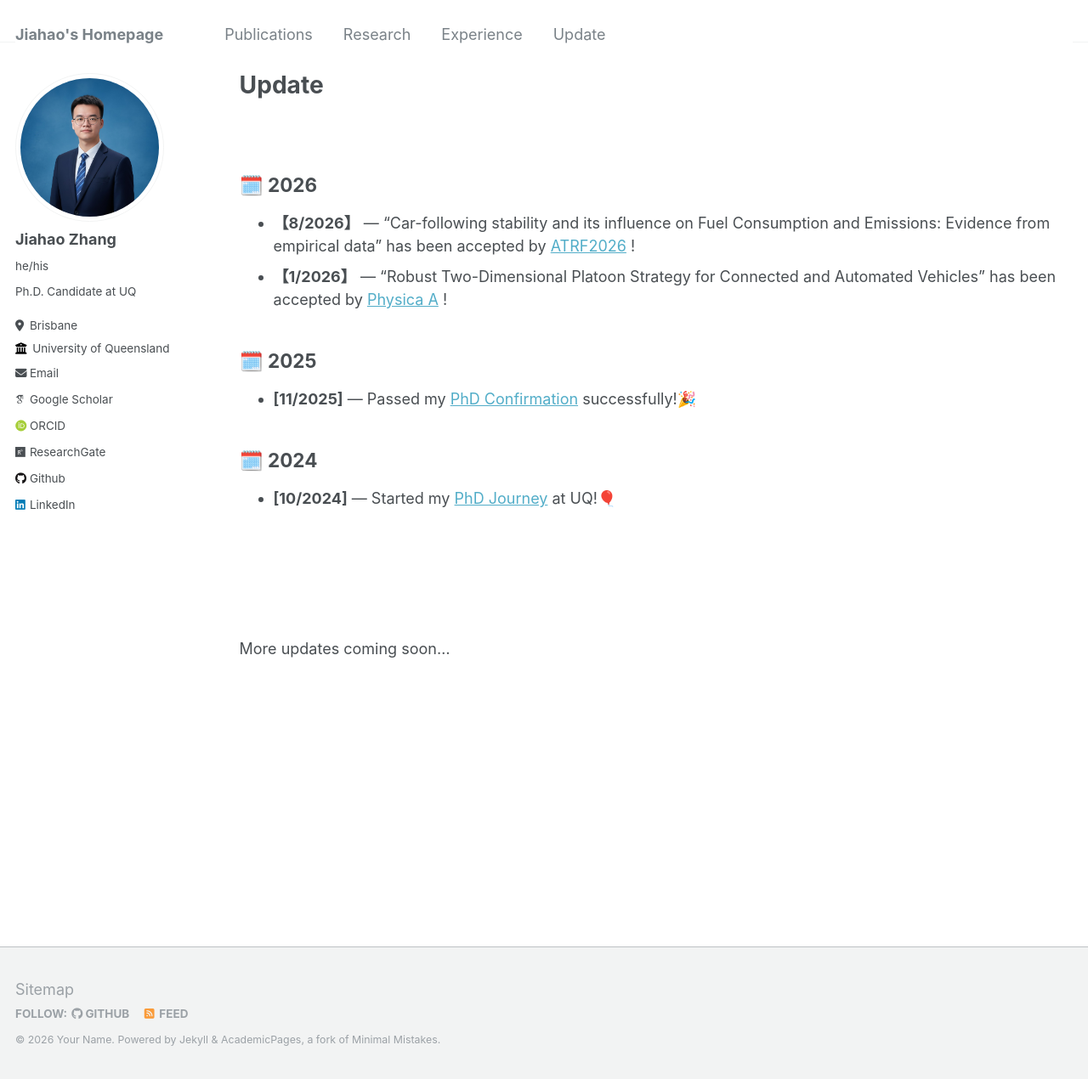
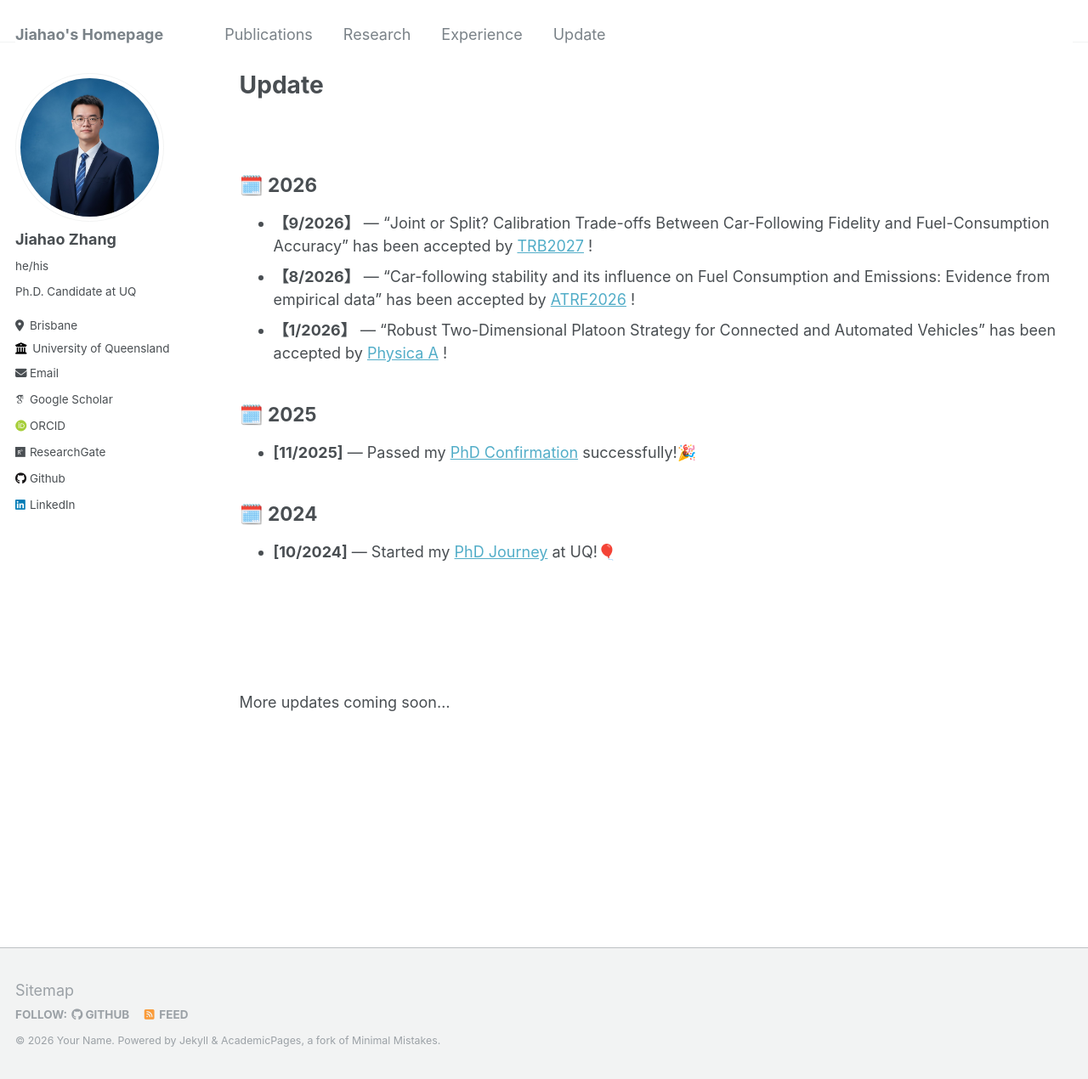
Before and after one commit to zhangjiahao2024/zhangjiahao2024.github.io, a Jekyll site: the page built from _pages/update.md, in a window 1280 px wide and 1270 px high. Shown: the whole window at 85% size. Built offline with Jekyll 4.4.1, drawn with Linux system fonts in a browser that asks for light colours; some web fonts are replaced.

Commit message:
Update update.md

```diff
--- a/_pages/update.md
+++ b/_pages/update.md
@@ -15,6 +15,7 @@ author_profile: true
 <br>
 
 ## 🗓️ 2026
+- **【9/2026】** — "Joint or Split? Calibration Trade-offs Between Car-Following Fidelity and Fuel-Consumption Accuracy" has been accepted by [TRB2027](https://www.nationalacademies.org/events/887) !
 - **【8/2026】** — "Car-following stability and its influence on Fuel Consumption and Emissions: Evidence from empirical data" has been accepted by [ATRF2026](https://atrf2026.org/) !
 - **【1/2026】** — "Robust Two-Dimensional Platoon Strategy for Connected and Automated Vehicles" has been accepted by [Physica A](https://www.sciencedirect.com/journal/physica-a-statistical-mechanics-and-its-applications) !
 
```
